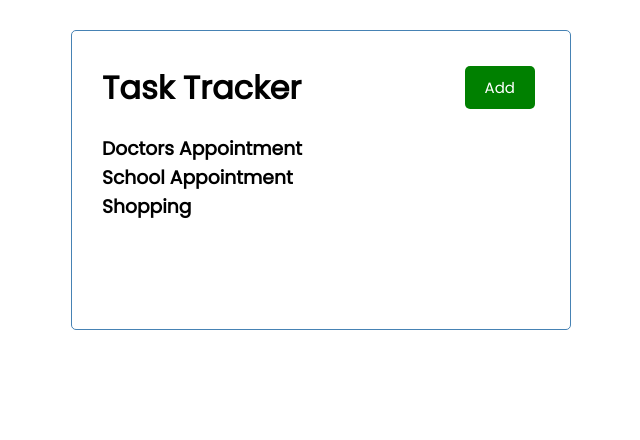
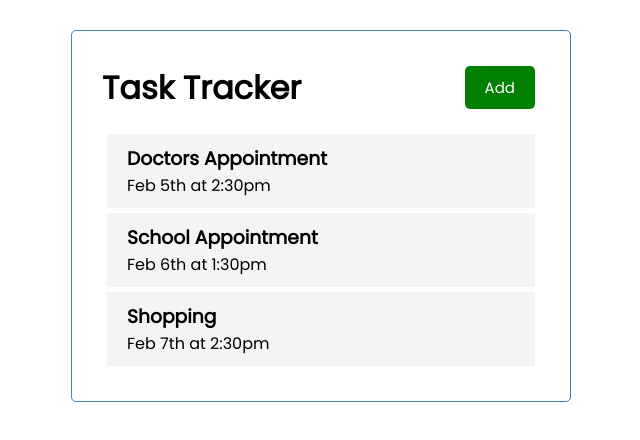
Before and after one commit to SCunn/react-task-tracker, a React (Create React App) app: page / in a window 1280 px wide. Shown: the top 440 px of the page, without its empty margins (319-959 px from the left). Built offline with nearby package versions, Linux system fonts and the light colour scheme.

Commit message:
Task component

```diff
--- /dev/null
+++ b/src/components/Task.js
@@ -0,0 +1,10 @@
+const Task = ({ task }) => {
+    return (
+        <div className='task'>
+            <h3>{task.text}</h3>
+            <p>{task.day}</p>
+        </div>
+    )
+}
+
+export default Task
--- a/src/components/Tasks.js
+++ b/src/components/Tasks.js
@@ -1,12 +1,10 @@
-
-
-
+import Task from './Task'
 
 const Tasks = ({ tasks }) => {
     return (
         <>
            {tasks.map((task) => (
-               <h3 key={task.id}>{task.text}</h3>
+               <Task key={task.id} task={task}/>
            ))}
         </>
     )
```
